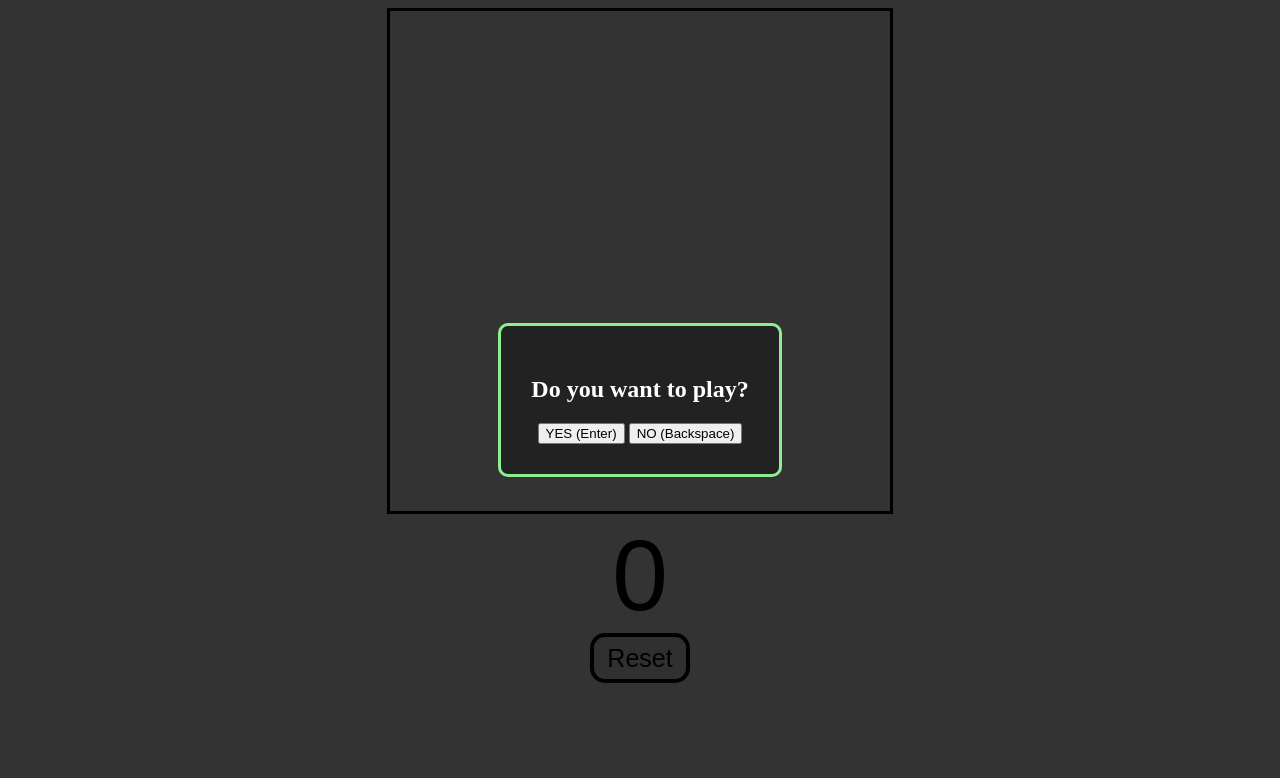
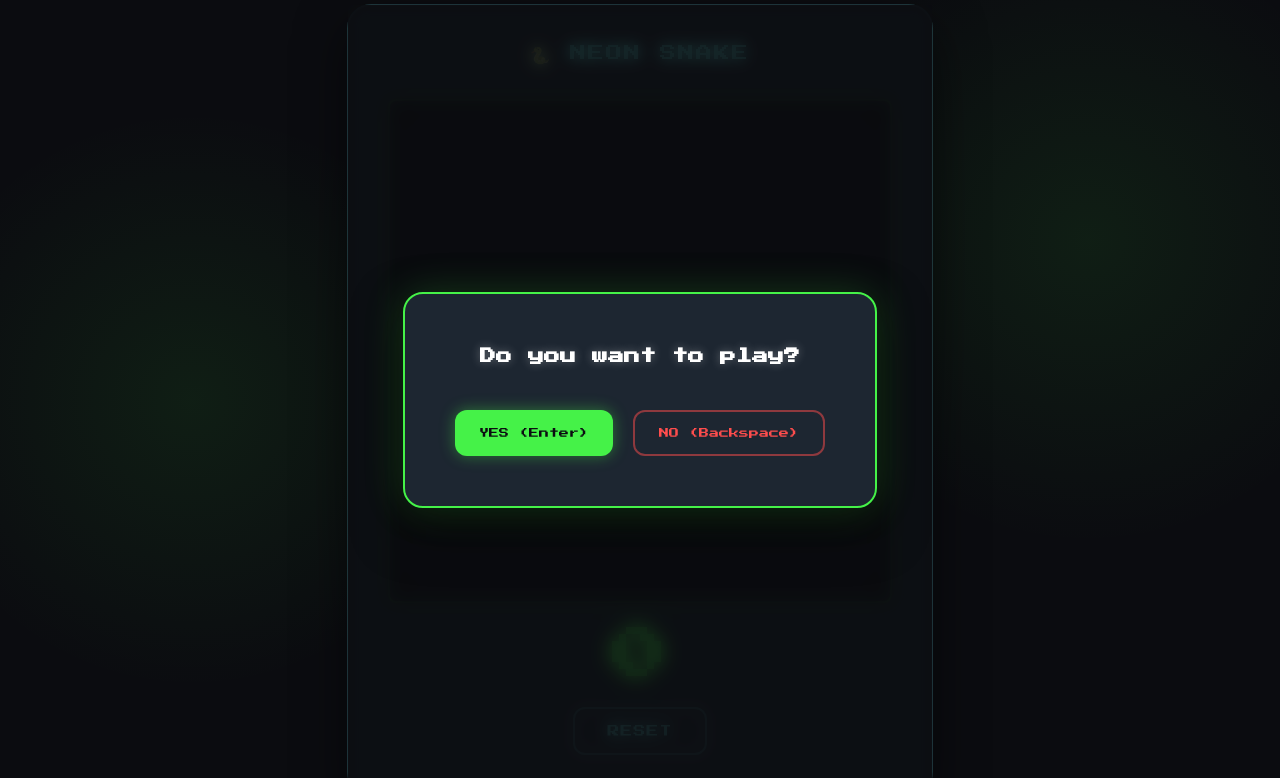
Before and after one commit to SYlence23/The-Snake-Game-on-JS, a website built with Vite: page the-snake-game/index.html in a window 1280 px wide. Shown: the top 778 px of the page. Built offline with nearby package versions, Linux system fonts and the light colour scheme.

Commit message:
applied modern style

```diff
--- a/the-snake-game/src/ads.ts
+++ b/the-snake-game/src/ads.ts
@@ -1,8 +1,9 @@
 declare var google: any;
 
-import { resetGame } from "./main.ts";
+// Замість імпорту з main.ts (кругова залежність) — зберігаємо callback
+let onAdFinished: (() => void) | null = null;
 
-// Додаємо типізацію для елементів (as HTMLElement / as HTMLVideoElement)
+// Додаємо типізацію для елементів
 const adContainer = document.getElementById("adContainer") as HTMLElement;
 const videoElement = document.getElementById("videoElement") as HTMLVideoElement;
 
@@ -13,7 +14,6 @@ const SAMPLE_AD_TAG =
     "&gdfp_req=1&output=vast&unviewed_position_start=1" +
     "&env=vp&impl=s&correlator=";
 
-// Додаємо тип any для змінних, щоб TypeScript розумів, що це об'єкти
 let adsLoader: any;
 let adsManager: any;
 let adDisplayContainer: any;
@@ -40,7 +40,8 @@ export function initIMA() {
     );
 }
 
-export function requestAds() {
+export function requestAds(callback: () => void) {
+    onAdFinished = callback;
     initIMA();
 
     if (adsManager) {
@@ -79,13 +80,21 @@ function onAdsManagerLoaded(adsManagerLoadedEvent: any) {
 
 function onAdDone() {
     adContainer.classList.add("hidden");
-    resetGame();
+    if (onAdFinished) {
+        const cb = onAdFinished;
+        onAdFinished = null; // Очищаємо, щоб не викликати двічі
+        cb();
+    }
 }
 
 function onAdError() {
     adContainer.classList.add("hidden");
     if (adsManager) { adsManager.destroy(); adsManager = null; }
-    resetGame();
+    if (onAdFinished) {
+        const cb = onAdFinished;
+        onAdFinished = null;
+        cb();
+    }
 }
 
 window.addEventListener("resize", () => {
--- a/the-snake-game/src/main.ts
+++ b/the-snake-game/src/main.ts
@@ -17,6 +17,8 @@ window.addEventListener("keydown", (event: KeyboardEvent) => {
 
 resetBtn?.addEventListener("click", resetGame);
 
+let timeoutId: ReturnType<typeof setTimeout> | null = null;
+
 export function gameStart() {
   state.running = true;
   if (scoreText) scoreText.textContent = state.score.toString();
@@ -26,8 +28,10 @@ export function gameStart() {
 };
 
 function nextTick() {
+  if (timeoutId) clearTimeout(timeoutId); // Очищаємо попередній таймер
+
   if (state.running) {
-    setTimeout(() => {
+    timeoutId = setTimeout(() => {
       clearBoard();
       drawFood();
       moveSnake();
--- a/the-snake-game/src/style.css
+++ b/the-snake-game/src/style.css
@@ -1,60 +1,202 @@
+@import url('https://fonts.googleapis.com/css2?family=Press+Start+2P&family=Inter:wght@400;600&display=swap');
+
+/* ─── Скидання стилів ─── */
+*, *::before, *::after {
+  box-sizing: border-box;
+  margin: 0;
+  padding: 0;
+}
+
+body {
+  min-height: 100vh;
+  display: flex;
+  justify-content: center;
+  align-items: center;
+  background-color: #0b0c10;
+  background-image:
+    radial-gradient(circle at 15% 50%, rgba(69, 242, 72, 0.08), transparent 25%),
+    radial-gradient(circle at 85% 30%, rgba(69, 242, 72, 0.08), transparent 25%);
+  font-family: 'Inter', sans-serif;
+  color: #fff;
+  overflow: hidden;
+}
+
+/* ─── Головний контейнер ─── */
 #app {
+  display: flex;
+  flex-direction: column;
+  align-items: center;
+  gap: 24px;
+  padding: 40px;
+  background: rgba(31, 40, 51, 0.6);
+  border: 1px solid rgba(102, 252, 241, 0.1);
+  border-radius: 24px;
+  box-shadow:
+    0 20px 50px rgba(0, 0, 0, 0.5),
+    inset 0 0 0 1px rgba(255, 255, 255, 0.05);
+  backdrop-filter: blur(16px);
+  position: relative;
+}
+
+/* Декоративний заголовок (псевдоелемент) */
+#app::before {
+  content: "🐍 NEON SNAKE";
+  font-family: 'Press Start 2P', cursive;
+  font-size: 16px;
+  color: #66fcf1;
+  text-shadow: 0 0 10px rgba(102, 252, 241, 0.6);
+  letter-spacing: 2px;
+  margin-bottom: 10px;
+}
+
+/* ─── Рахунок ─── */
+#scoreText {
+  font-family: 'Press Start 2P', cursive;
+  font-size: 56px;
+  color: #45f248;
+  text-shadow:
+    0 0 15px rgba(69, 242, 72, 0.8),
+    0 0 30px rgba(69, 242, 72, 0.4);
+  line-height: 1;
+  min-width: 3ch;
   text-align: center;
 }
 
+/* ─── Ігрове поле (Canvas) ─── */
 #gameBoard {
-  border: 3px solid;
+  background-color: #0b0c10;
+  border: 2px solid rgba(69, 242, 72, 0.3);
+  border-radius: 8px;
+  box-shadow:
+    0 0 20px rgba(69, 242, 72, 0.15),
+    inset 0 0 30px rgba(0, 0, 0, 0.8);
+  display: block;
 }
 
-#scoreText {
-  font-family: Arial, Helvetica, sans-serif;
-  font-size: 100px;
-
+/* ─── Кнопка Reset ─── */
+#resetBtn {
+  font-family: 'Press Start 2P', cursive;
+  font-size: 12px;
+  padding: 16px 32px;
+  background: transparent;
+  color: #66fcf1;
+  border: 2px solid rgba(102, 252, 241, 0.4);
+  border-radius: 12px;
+  cursor: pointer;
+  letter-spacing: 1px;
+  transition: all 0.3s ease;
+  text-transform: uppercase;
 }
 
-#resetBtn {
-  font-family: Arial, Helvetica, sans-serif;
-  font-size: 25px;
-  width: 100px;
-  height: 50px;
-  border: 4px solid;
-  border-radius: 15px;
-  cursor: pointer;
+#resetBtn:hover {
+  background: rgba(102, 252, 241, 0.1);
+  border-color: #66fcf1;
+  color: #fff;
+  box-shadow: 0 0 20px rgba(102, 252, 241, 0.4);
+  transform: translateY(-2px);
 }
 
+#resetBtn:active {
+  transform: translateY(1px);
+}
+
+/* ─── Модальне вікно (Overlay) ─── */
 #customDialog {
-  position: absolute;
-  top: 0;
-  left: 0;
-  width: 100%;
-  height: 100%;
-  background-color: rgba(0, 0, 0, 0.8);
+  position: fixed;
+  inset: 0;
+  background: rgba(11, 12, 16, 0.85);
+  backdrop-filter: blur(8px);
   display: flex;
   justify-content: center;
   align-items: center;
   z-index: 1000;
+  opacity: 1;
+  transition: opacity 0.3s ease;
 }
 
-.dialog-box {
-  background-color: #222;
-  color: white;
-  padding: 30px;
-  border: 3px solid lightgreen;
-  border-radius: 10px;
-  text-align: center;
+#customDialog.hidden {
+  opacity: 0;
+  pointer-events: none;
 }
 
-.hidden {
-  display: none !important;
+/* ─── Контент модального вікна ─── */
+.dialog-box {
+  background: rgba(31, 40, 51, 0.95);
+  border: 2px solid #45f248;
+  border-radius: 20px;
+  padding: 50px;
+  text-align: center;
+  box-shadow:
+    0 0 40px rgba(69, 242, 72, 0.2),
+    0 20px 50px rgba(0, 0, 0, 0.5);
+  transform: scale(1);
+  transition: transform 0.3s cubic-bezier(0.175, 0.885, 0.32, 1.275);
 }
 
+#customDialog.hidden .dialog-box {
+  transform: scale(0.9);
+}
+
+.dialog-box h2 {
+  font-family: 'Press Start 2P', cursive;
+  font-size: 16px;
+  color: #fff;
+  line-height: 1.6;
+  margin-bottom: 40px;
+  text-shadow: 0 0 10px rgba(255, 255, 255, 0.3);
+}
+
+/* ─── Кнопки в модалці ─── */
+.dialog-buttons {
+  display: flex;
+  gap: 20px;
+  justify-content: center;
+}
+
+.dialog-buttons button {
+  font-family: 'Press Start 2P', cursive;
+  font-size: 10px;
+  padding: 16px 24px;
+  border-radius: 12px;
+  cursor: pointer;
+  transition: all 0.2s ease;
+}
+
+#btnYes {
+  background: #45f248;
+  color: #0b0c10;
+  border: none;
+  box-shadow: 0 0 15px rgba(69, 242, 72, 0.4);
+}
+
+#btnYes:hover {
+  background: #5cff5f;
+  box-shadow: 0 0 25px rgba(69, 242, 72, 0.6);
+  transform: translateY(-2px);
+}
+
+#btnNo {
+  background: transparent;
+  color: #ff4d4d;
+  border: 2px solid rgba(255, 77, 77, 0.5);
+}
+
+#btnNo:hover {
+  background: rgba(255, 77, 77, 0.1);
+  border-color: #ff4d4d;
+  box-shadow: 0 0 15px rgba(255, 77, 77, 0.3);
+  transform: translateY(-2px);
+}
+
+.dialog-buttons button:active {
+  transform: translateY(1px);
+}
+
+/* ─── Рекламний контейнер ─── */
 #adContainer {
   position: fixed;
-  top: 0;
-  left: 0;
-  width: 100vw;
-  height: 100vh;
-  background-color: #000;
+  inset: 0;
+  background: #000;
   z-index: 2000;
   display: flex;
   justify-content: center;
@@ -67,6 +209,7 @@
   object-fit: contain;
 }
 
+/* ─── Утиліти ─── */
 .hidden {
   display: none !important;
 }
--- a/the-snake-game/src/ui.ts
+++ b/the-snake-game/src/ui.ts
@@ -1,6 +1,6 @@
 import { dialog, btnYes, btnNo } from "./board.ts";
 import { requestAds } from "./ads.ts";
-import { gameStart } from "./main.ts";
+import { resetGame } from "./main.ts";
 
 export function showDialog() {
     if (dialog) dialog.classList.remove("hidden");
@@ -12,8 +12,8 @@ export function hideDialog() {
 
 btnYes?.addEventListener("click", () => {
     hideDialog();
-    gameStart();
-    requestAds();
+    // Передаємо resetGame як callback — гра стартує тільки ПІСЛЯ закінчення реклами
+    requestAds(resetGame);
 })
 
 btnNo?.addEventListener("click", () => {
```
